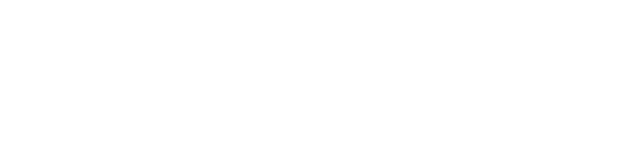
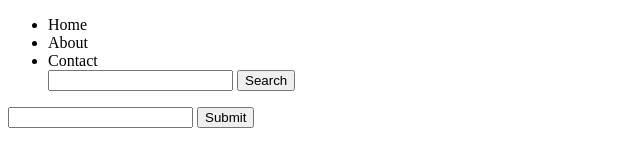
Before and after one commit to codebygrace/Trivia-Party, a plain HTML site: page index.html in a window 1280 px wide. Shown: the whole page, without its empty margins (0-640 px from the left). Drawn offline with Linux system fonts and the light colour scheme.

Commit message:
created main nav and question/answer div structure

```diff
--- a/index.html
+++ b/index.html
@@ -8,6 +8,27 @@
   <title>Trivia Party! - Single Player Trivia Game</title>
 </head>
 <body>
+  <nav class="main-nav">
+    <ul class="nav-list">
+      <li class="nav-item">Home</li>
+      <li class="nav-item">About</li>
+      <li class="nav-item">Contact</li>
+      <form action="post" class="nav-search">
+        <input type="text" name=nav-input class="nav-input">
+        <button class="nav-button" type="submit">Search</button>
+      </form>
+    </ul>
+  </nav>
+
+  <div class="question"></div>
+  <div class="answer">
+    <form action="post" class="answer-form">
+      <label for="answerInput"></label>
+      <input type="text" name="answer-input" id="answerInput">
+      <button type="submit" class="answer-button">Submit</button>
+    </form>
+  </div>
+
 
   <script src="js/main.js"></script>
 </body>
```
